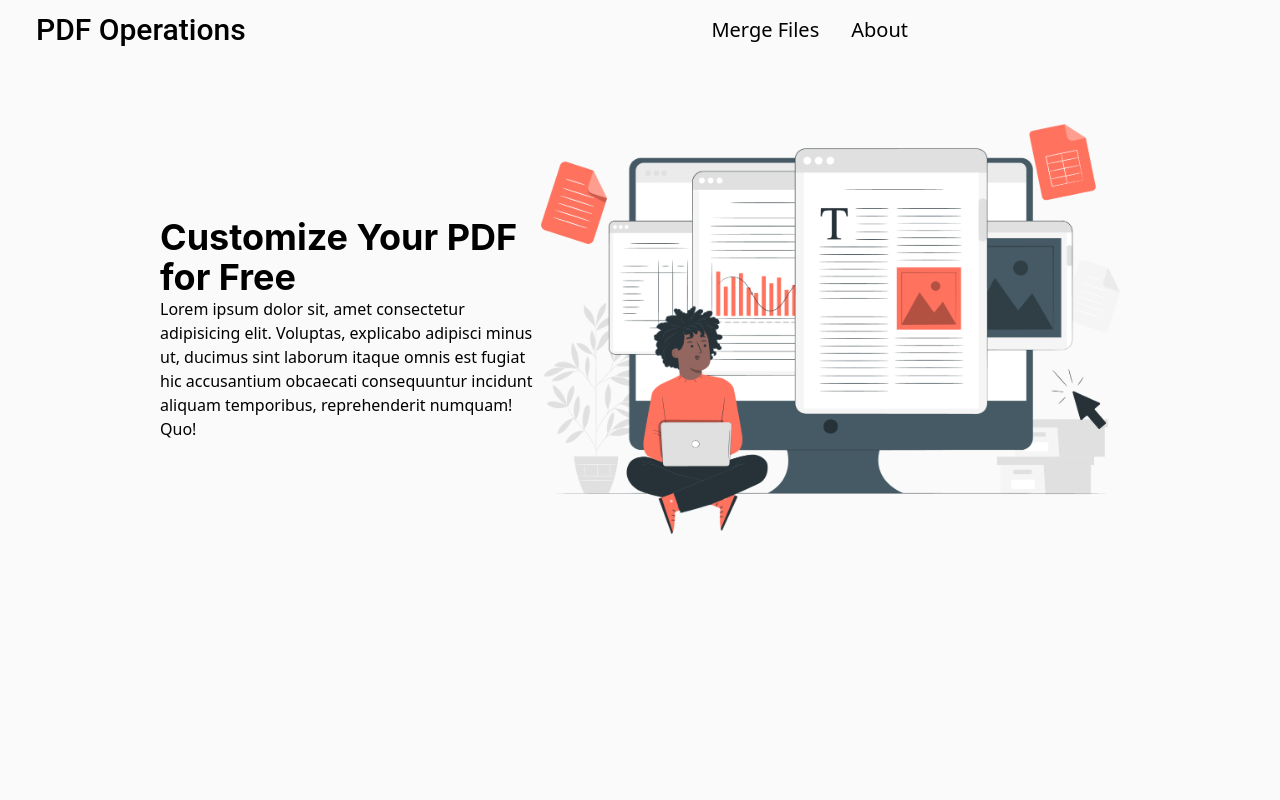
After one commit to HongNguyen635/PDF_Operations, a Django app: template src/templates/home.html in a window 1280 px wide. The commit adds this page. Run offline with Django 4.2, Linux system fonts and the light colour scheme; the template is opened without the code that fills it, so the values that code supplies are empty; some libraries are stand-ins or nearby versions.

Commit message:
Update home page

```diff
--- a/src/pages/views.py
+++ b/src/pages/views.py
@@ -6,4 +6,4 @@ from django.shortcuts import render
 
 
 def home_view(request, *args, **kwargs):
-    return render(request, 'index.html')
+    return render(request, 'home.html')
--- a/src/static/css/style.css
+++ b/src/static/css/style.css
@@ -540,42 +540,16 @@ video {
   --tw-backdrop-sepia:  ;
 }
 
-.container {
-  width: 100%;
+.static {
+  position: static;
 }
 
-@media (min-width: 640px) {
-  .container {
-    max-width: 640px;
-  }
+.sticky {
+  position: sticky;
 }
 
-@media (min-width: 768px) {
-  .container {
-    max-width: 768px;
-  }
-}
-
-@media (min-width: 1024px) {
-  .container {
-    max-width: 1024px;
-  }
-}
-
-@media (min-width: 1280px) {
-  .container {
-    max-width: 1280px;
-  }
-}
-
-@media (min-width: 1536px) {
-  .container {
-    max-width: 1536px;
-  }
-}
-
-.static {
-  position: static;
+.top-0 {
+  top: 0px;
 }
 
 .mx-auto {
@@ -583,17 +557,149 @@ video {
   margin-right: auto;
 }
 
-.mt-4 {
-  margin-top: 1rem;
+.mx-8 {
+  margin-left: 2rem;
+  margin-right: 2rem;
+}
+
+.mx-6 {
+  margin-left: 1.5rem;
+  margin-right: 1.5rem;
+}
+
+.mt-8 {
+  margin-top: 2rem;
 }
 
 .block {
   display: block;
 }
 
-.bg-green-50 {
+.flex {
+  display: flex;
+}
+
+.min-h-screen {
+  min-height: 100vh;
+}
+
+.w-1\/2 {
+  width: 50%;
+}
+
+.w-2\/3 {
+  width: 66.666667%;
+}
+
+.w-4\/5 {
+  width: 80%;
+}
+
+.min-w-full {
+  min-width: 100%;
+}
+
+.min-w-\[50\] {
+  min-width: 50;
+}
+
+.min-w-\[50\%\] {
+  min-width: 50%;
+}
+
+.max-w-4xl {
+  max-width: 56rem;
+}
+
+.max-w-5xl {
+  max-width: 64rem;
+}
+
+.flex-auto {
+  flex: 1 1 auto;
+}
+
+.grow-\[1\] {
+  flex-grow: 1;
+}
+
+.grow-\[2\] {
+  flex-grow: 2;
+}
+
+.flex-col {
+  flex-direction: column;
+}
+
+.items-center {
+  align-items: center;
+}
+
+.justify-center {
+  justify-content: center;
+}
+
+.justify-between {
+  justify-content: space-between;
+}
+
+.justify-evenly {
+  justify-content: space-evenly;
+}
+
+.space-x-9 > :not([hidden]) ~ :not([hidden]) {
+  --tw-space-x-reverse: 0;
+  margin-right: calc(2.25rem * var(--tw-space-x-reverse));
+  margin-left: calc(2.25rem * calc(1 - var(--tw-space-x-reverse)));
+}
+
+.space-x-8 > :not([hidden]) ~ :not([hidden]) {
+  --tw-space-x-reverse: 0;
+  margin-right: calc(2rem * var(--tw-space-x-reverse));
+  margin-left: calc(2rem * calc(1 - var(--tw-space-x-reverse)));
+}
+
+.space-x-6 > :not([hidden]) ~ :not([hidden]) {
+  --tw-space-x-reverse: 0;
+  margin-right: calc(1.5rem * var(--tw-space-x-reverse));
+  margin-left: calc(1.5rem * calc(1 - var(--tw-space-x-reverse)));
+}
+
+.bg-zinc-50 {
   --tw-bg-opacity: 1;
-  background-color: rgb(240 253 244 / var(--tw-bg-opacity));
+  background-color: rgb(250 250 250 / var(--tw-bg-opacity));
+}
+
+.p-4 {
+  padding: 1rem;
+}
+
+.p-3 {
+  padding: 0.75rem;
+}
+
+.p-7 {
+  padding: 1.75rem;
+}
+
+.p-8 {
+  padding: 2rem;
+}
+
+.p-10 {
+  padding: 2.5rem;
+}
+
+.font-sans {
+  font-family: ui-sans-serif, system-ui, -apple-system, BlinkMacSystemFont, "Segoe UI", Roboto, "Helvetica Neue", Arial, "Noto Sans", sans-serif, "Apple Color Emoji", "Segoe UI Emoji", "Segoe UI Symbol", "Noto Color Emoji";
+}
+
+.font-roboto {
+  font-family: Roboto, sans-serif;
+}
+
+.font-inter {
+  font-family: Inter, sans-serif;
 }
 
 .text-3xl {
@@ -601,7 +707,101 @@ video {
   line-height: 2.25rem;
 }
 
-.text-green-800 {
-  --tw-text-opacity: 1;
-  color: rgb(22 101 52 / var(--tw-text-opacity));
+.text-xl {
+  font-size: 1.25rem;
+  line-height: 1.75rem;
 }
+
+.text-4xl {
+  font-size: 2.25rem;
+  line-height: 2.5rem;
+}
+
+.font-medium {
+  font-weight: 500;
+}
+
+.font-bold {
+  font-weight: 700;
+}
+
+@media (prefers-color-scheme: dark) {
+  .dark\:bg-black {
+    --tw-bg-opacity: 1;
+    background-color: rgb(0 0 0 / var(--tw-bg-opacity));
+  }
+
+  .dark\:bg-white {
+    --tw-bg-opacity: 1;
+    background-color: rgb(255 255 255 / var(--tw-bg-opacity));
+  }
+
+  .dark\:bg-zinc-600 {
+    --tw-bg-opacity: 1;
+    background-color: rgb(82 82 91 / var(--tw-bg-opacity));
+  }
+
+  .dark\:bg-zinc-50 {
+    --tw-bg-opacity: 1;
+    background-color: rgb(250 250 250 / var(--tw-bg-opacity));
+  }
+
+  .dark\:bg-zinc-400 {
+    --tw-bg-opacity: 1;
+    background-color: rgb(161 161 170 / var(--tw-bg-opacity));
+  }
+
+  .dark\:bg-teal-400 {
+    --tw-bg-opacity: 1;
+    background-color: rgb(45 212 191 / var(--tw-bg-opacity));
+  }
+
+  .dark\:bg-gray-300 {
+    --tw-bg-opacity: 1;
+    background-color: rgb(209 213 219 / var(--tw-bg-opacity));
+  }
+
+  .dark\:bg-gray-600 {
+    --tw-bg-opacity: 1;
+    background-color: rgb(75 85 99 / var(--tw-bg-opacity));
+  }
+
+  .dark\:bg-gray-700 {
+    --tw-bg-opacity: 1;
+    background-color: rgb(55 65 81 / var(--tw-bg-opacity));
+  }
+
+  .dark\:bg-opacity-80 {
+    --tw-bg-opacity: 0.8;
+  }
+
+  .dark\:bg-opacity-50 {
+    --tw-bg-opacity: 0.5;
+  }
+
+  .dark\:bg-opacity-70 {
+    --tw-bg-opacity: 0.7;
+  }
+
+  .dark\:bg-opacity-60 {
+    --tw-bg-opacity: 0.6;
+  }
+
+  .dark\:text-black {
+    --tw-text-opacity: 1;
+    color: rgb(0 0 0 / var(--tw-text-opacity));
+  }
+
+  .dark\:text-white {
+    --tw-text-opacity: 1;
+    color: rgb(255 255 255 / var(--tw-text-opacity));
+  }
+
+  .dark\:opacity-50 {
+    opacity: 0.5;
+  }
+
+  .dark\:opacity-80 {
+    opacity: 0.8;
+  }
+}
--- a/src/templates/base.html
+++ b/src/templates/base.html
@@ -7,7 +7,12 @@
 <head>
     <meta charset="UTF-8">
     <meta name="viewport" content="width=device-width, initial-scale=1.0">
+    <meta name="description" content="Free PDF Operations">
+    <meta name="keywords" content="PDF">
+
+    {% block title %}
     <title>PDF Operations</title>
+    {% endblock title %}
 
     {% compress css %}
     <link rel="stylesheet" href="{% static 'css/style.css' %}">
@@ -17,11 +22,7 @@
     <script type="module" src="../static/js/main.js"></script>
 </head>
 
-<body class="bg-green-50">
-    <div class="container mx-auto mt-4">
-        {% block content %}
-        {% endblock content %}
-    </div>
-</body>
+{% block content %}
+{% endblock content %}
 
 </html>
--- /dev/null
+++ b/src/templates/home.html
@@ -0,0 +1,36 @@
+{% extends "base.html" %}
+{% block title %}
+    <title>PDF Operations</title>
+{% endblock title %}
+{% block content %}
+    <body class="min-h-screen bg-zinc-50 dark:bg-black dark:text-white">
+        <header class="dark:bg-gray-700 dark:bg-opacity-60 dark:text-white top-0 sticky">
+            <section class="max-w-4xl flex mx-6 p-3 justify-between items-center">
+                <h1 class="text-3xl font-roboto font-medium">
+                    <a href="#hero">PDF Operations</a>
+                </h1>
+                <div>
+                    <nav class="flex text-xl space-x-8" aria-label="menu">
+                        <!--Fix the link later-->
+                        <a href="#merge">Merge Files</a>
+                        <a href="#about">About</a>
+                    </nav>
+                </div>
+            </section>
+        </header>
+        <main class="max-w-5xl mx-auto">
+            <section id="hero"
+                     class="dark:text-white flex justify-center items-center p-8 mt-8">
+                <div class="flex flex-col">
+                    <h1 class="font-inter text-4xl font-bold">Customize Your PDF for Free</h1>
+                    <p>
+                        Lorem ipsum dolor sit, amet consectetur adipisicing elit. Voluptas, explicabo adipisci minus ut, ducimus sint laborum itaque omnis est fugiat hic accusantium obcaecati consequuntur incidunt aliquam temporibus, reprehenderit numquam! Quo!
+                    </p>
+                </div>
+                <img src="../static/img/hero-2772x1965.png"
+                     alt="Hero Image"
+                     class="min-w-[50%]">
+            </section>
+        </main>
+    </body>
+{% endblock content %}
--- a/src/templates/index.html
+++ /dev/null
@@ -1,6 +0,0 @@
-{% extends "base.html" %}
-
-{% block content %}
-<h1 class="text-3xl text-green-800">GeeksforGeeks</h1>
-<h3 class="text-3x1 text-green-800">GeeksforGeeks</h3>
-{% endblock content %}
```
Also changed, not shown: tailwind.config.js (+6 -1 lines).
